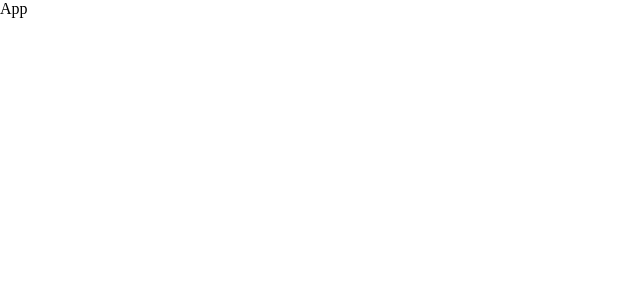
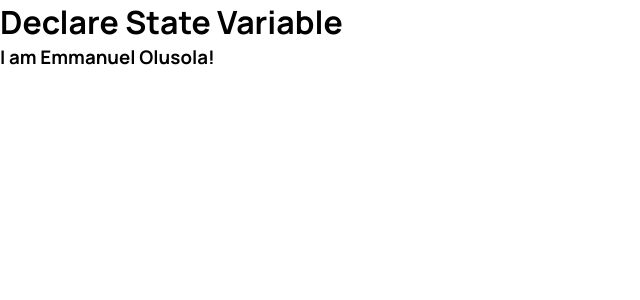
Before and after one commit to emmanuelolusola/learn-react-hooks, a React (Create React App) app: page / in a window 1280 px wide. Shown: the top 300 px of the page, without its empty margins (0-640 px from the left). Built offline with nearby package versions, Linux system fonts and the light colour scheme.

Commit message:
useState: variable declaration

```diff
--- a/package.json
+++ b/package.json
@@ -34,5 +34,8 @@
       "last 1 firefox version",
       "last 1 safari version"
     ]
+  },
+  "devDependencies": {
+    "eslint-plugin-react": "^7.32.2"
   }
 }
--- a/src/App.css
+++ b/src/App.css
@@ -2,8 +2,5 @@
   margin: 0;
   padding: 0;
   box-sizing: border-box;
+  font-family: "Manrope", san-serif;
 }
-
-h1 {
-  font-family: var(--font-family);
-}
--- a/src/App.js
+++ b/src/App.js
@@ -1,9 +1,14 @@
 import React from "react";
 
 import "./App.css";
+import PartOne from "./components/one/PartOne";
 
 const App = () => {
-  return <div>App</div>;
+  return (
+    <div>
+      <PartOne />
+    </div>
+  );
 };
 
 export default App;
--- /dev/null
+++ b/src/components/one/PartOne.js
@@ -0,0 +1,13 @@
+import React, { useState } from "react";
+
+const PartOne = () => {
+  const [name] = useState("Emmanuel Olusola");
+  return (
+    <div>
+      <h1>Declare State Variable</h1>
+      <h3>I am {name}!</h3>
+    </div>
+  );
+};
+
+export default PartOne;
```
Also changed, not shown: 1 other file (tests, documents, lock files or other folders).
